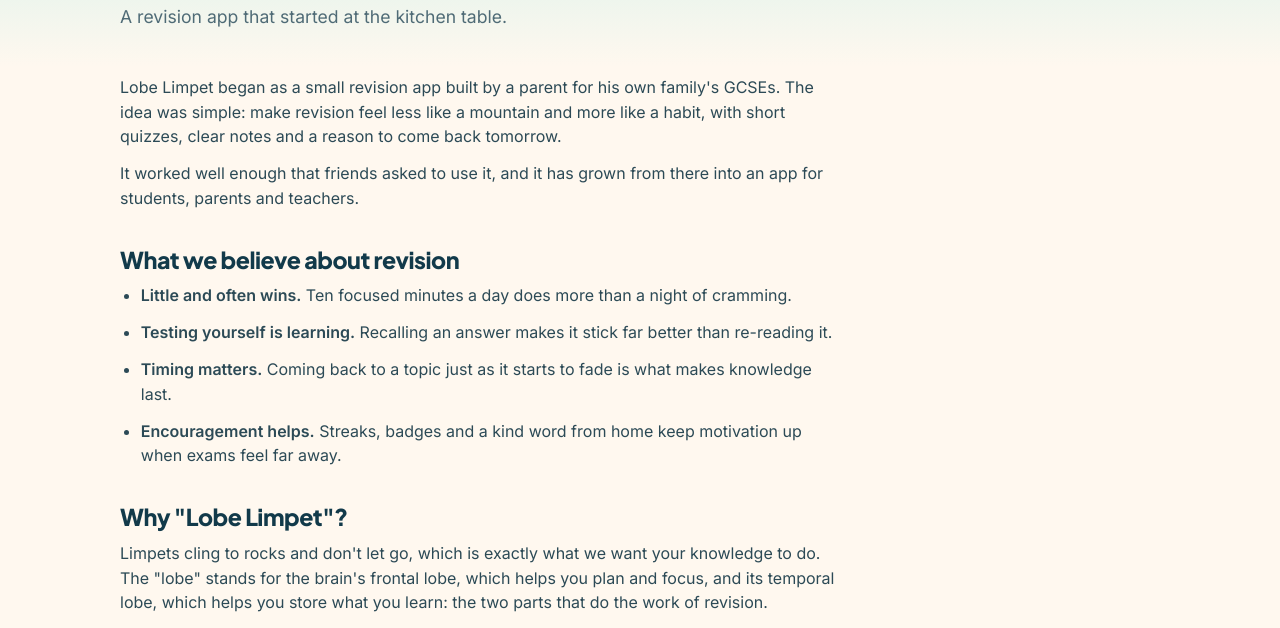
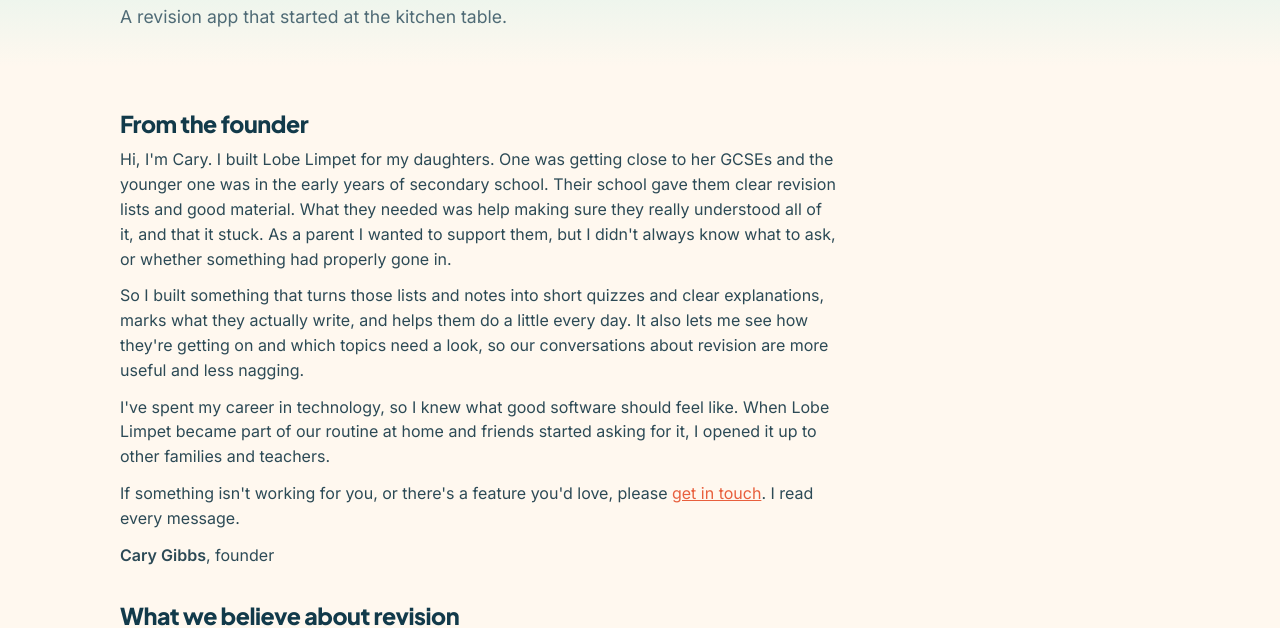
Before and after one commit to CaryGibbs/lobelimpet, a plain HTML site: page about.html in a window 1280 px wide. Shown: the part 177-805 px from the top of the page. Drawn offline with Linux system fonts and the light colour scheme; no server answers.

Commit message:
Add From the founder section to About page
Replaces the opening two paragraphs with a short first-person note from Cary, signed Cary Gibbs, founder.

Co-Authored-By: Claude Opus 5.5 <noreply@anthropic.com>
Claude-Session: https://claude.ai/code/session_01FJnA9cxs6xvjSeFg3dDvLi

```diff
--- a/about.html
+++ b/about.html
@@ -19,8 +19,12 @@
 <div class="page-hero"><div class="wrap"><h1>About Lobe Limpet</h1><p>A revision app that started at the kitchen table.</p></div></div>
 <main class="wrap"><div class="prose">
 
-<p>Lobe Limpet began as a small revision app built by a parent for his own family's GCSEs. The idea was simple: make revision feel less like a mountain and more like a habit, with short quizzes, clear notes and a reason to come back tomorrow.</p>
-<p>It worked well enough that friends asked to use it, and it has grown from there into an app for students, parents and teachers.</p>
+<h2>From the founder</h2>
+<p>Hi, I'm Cary. I built Lobe Limpet for my daughters. One was getting close to her GCSEs and the younger one was in the early years of secondary school. Their school gave them clear revision lists and good material. What they needed was help making sure they really understood all of it, and that it stuck. As a parent I wanted to support them, but I didn't always know what to ask, or whether something had properly gone in.</p>
+<p>So I built something that turns those lists and notes into short quizzes and clear explanations, marks what they actually write, and helps them do a little every day. It also lets me see how they're getting on and which topics need a look, so our conversations about revision are more useful and less nagging.</p>
+<p>I've spent my career in technology, so I knew what good software should feel like. When Lobe Limpet became part of our routine at home and friends started asking for it, I opened it up to other families and teachers.</p>
+<p>If something isn't working for you, or there's a feature you'd love, please <a href="contact.html">get in touch</a>. I read every message.</p>
+<p><strong>Cary Gibbs</strong>, founder</p>
 
 <h2>What we believe about revision</h2>
 <ul>
```
